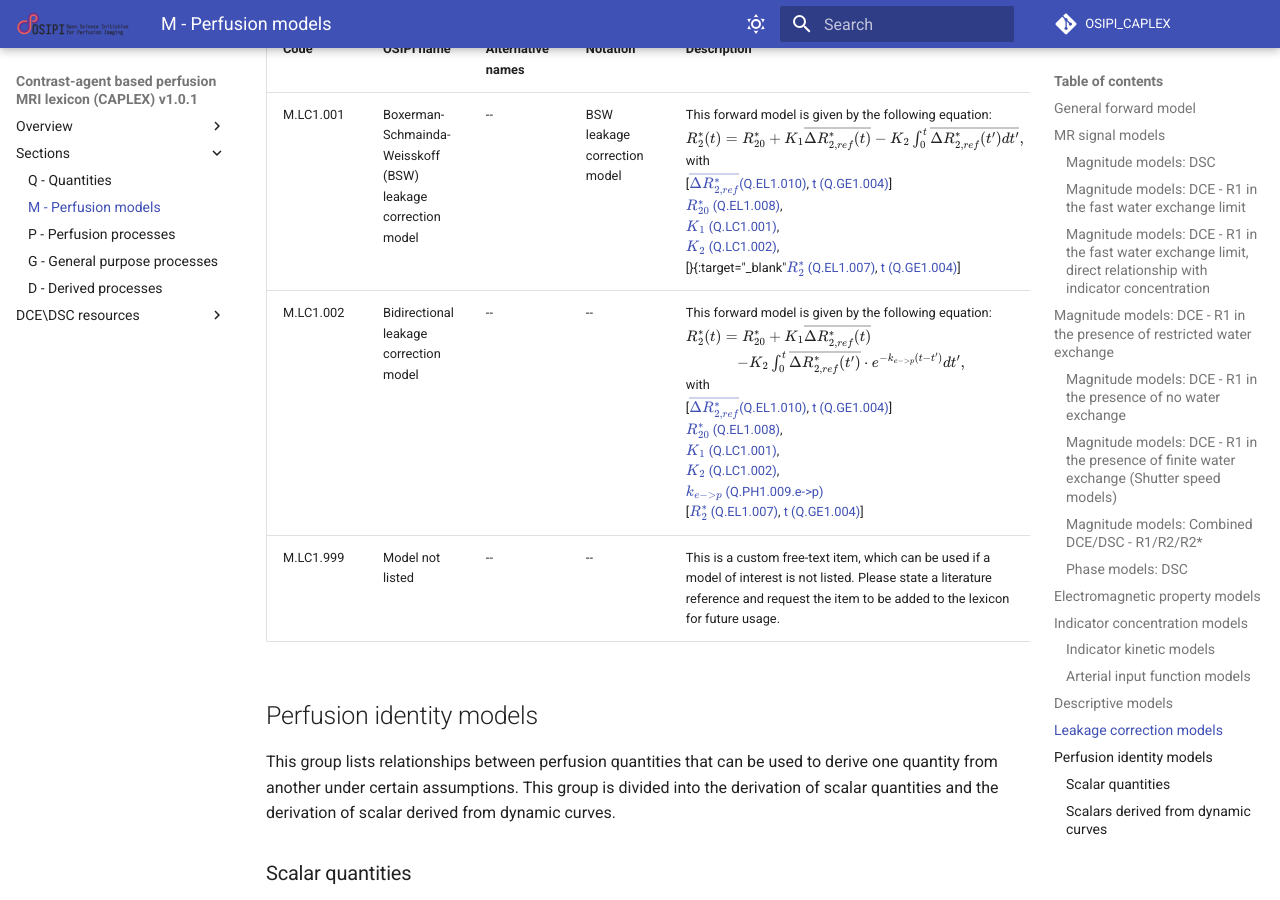
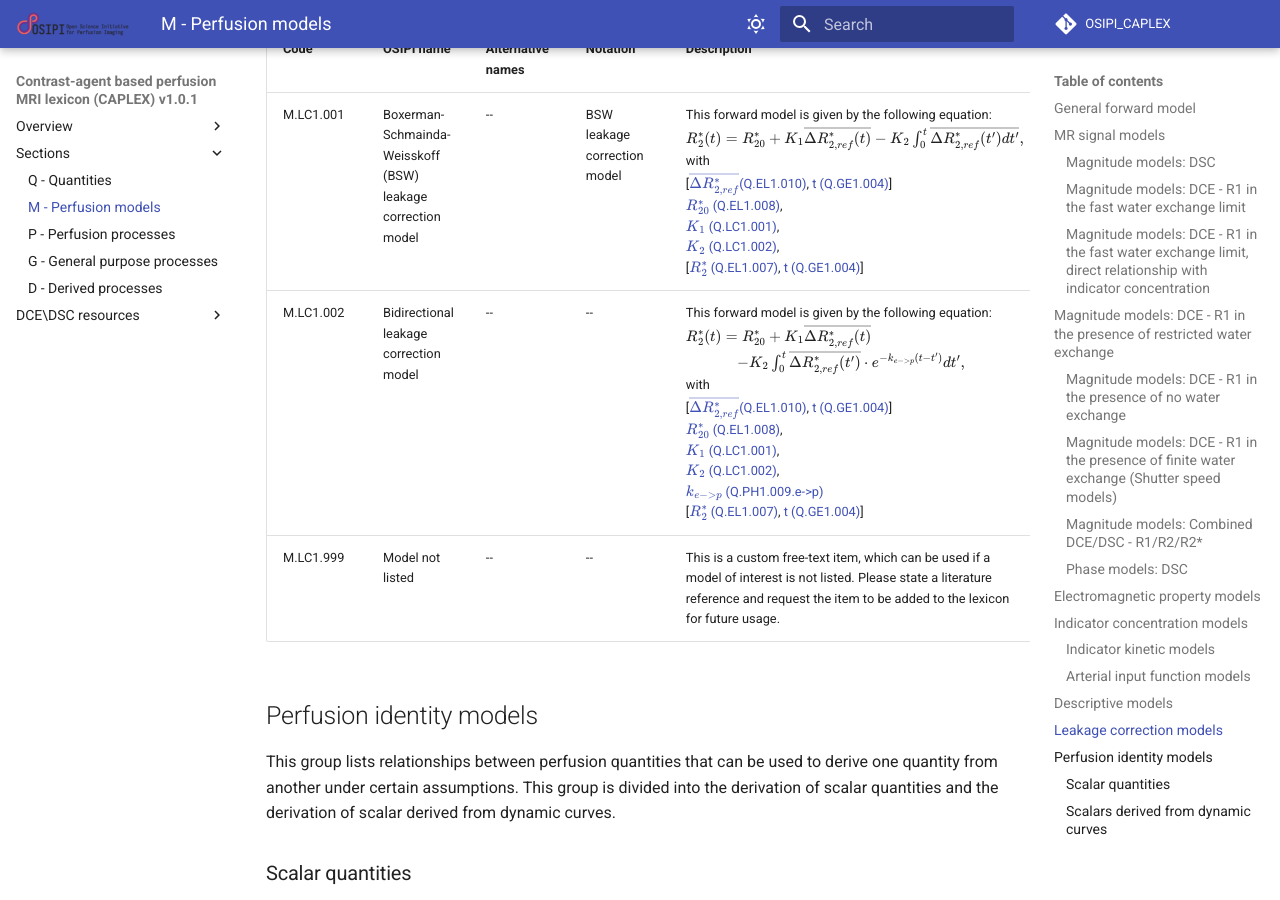
Before and after one commit to notZaki/OSIPI_CAPLEX, an MkDocs documentation site: the page built from docs/perfusionModels.md, in a window 1280 px wide and 900 px high, scrolled down 16558 px. Built offline with MkDocs 1.6.1 and Material for MkDocs 9.7.7, drawn with Linux system fonts in a browser that asks for light colours; formulas are drawn with MathJax 3; comment, search, counter and statistics services are not loaded; part of the change alters nothing that is shown.

Commit message:
Tiny fix

```diff
--- a/docs/perfusionModels.md
+++ b/docs/perfusionModels.md
@@ -162,7 +162,7 @@ but at the same time cannot be derived as a composition of kinetic models, elect
 
 | Code | OSIPI name| Alternative names|Notation|Description|Reference|
 | -- | -- | -- | -- | -- | -- |
-| M.LC1.001 | Boxerman-Schmainda-Weisskoff (BSW) leakage correction model | -- | BSW leakage correction model | This forward model is given by the following equation: </br> $R_2^*(t)=R_{20}^*+K_1\overline{\Delta R_{2,ref}^*(t)}-K_2\int_0^t \overline{\Delta R_{2,ref}^*(t')dt'},$ </br> with </br> [[$\overline{\Delta R_{2,ref}^*}$(Q.EL1.010)](quantities.md#R2ref){:target="_blank"}, [t (Q.GE1.004)](quantities.md#time){:target="_blank"}] </br> [$R_{20}^*$ (Q.EL1.008)](quantities.md#R2Star0){:target="_blank"}, </br> [$K_1$ (Q.LC1.001)](quantities.md#K1){:target="_blank"}, </br> [$K_2$ (Q.LC1.002)](quantities.md#K2){:target="_blank"}{:target="_blank"}, </br> [[$R_2^*$ (Q.EL1.007)](quantities.md#R2Star){:target="_blank"}, [t (Q.GE1.004)](quantities.md#time){:target="_blank"}]   | -- |
+| M.LC1.001 | Boxerman-Schmainda-Weisskoff (BSW) leakage correction model | -- | BSW leakage correction model | This forward model is given by the following equation: </br> $R_2^*(t)=R_{20}^*+K_1\overline{\Delta R_{2,ref}^*(t)}-K_2\int_0^t \overline{\Delta R_{2,ref}^*(t')dt'},$ </br> with </br> [[$\overline{\Delta R_{2,ref}^*}$(Q.EL1.010)](quantities.md#R2ref){:target="_blank"}, [t (Q.GE1.004)](quantities.md#time){:target="_blank"}] </br> [$R_{20}^*$ (Q.EL1.008)](quantities.md#R2Star0){:target="_blank"}, </br> [$K_1$ (Q.LC1.001)](quantities.md#K1){:target="_blank"}, </br> [$K_2$ (Q.LC1.002)](quantities.md#K2){:target="_blank"}, </br> [[$R_2^*$ (Q.EL1.007)](quantities.md#R2Star){:target="_blank"}, [t (Q.GE1.004)](quantities.md#time){:target="_blank"}]   | -- |
 | M.LC1.002 |Bidirectional leakage correction model | -- | -- | This forward model is given by the following equation: </br> $R_2^*(t)=R_{20}^*+K_1\overline{\Delta R_{2,ref}^*(t)}$</br>&emsp;&emsp;&emsp;&emsp;$-K_2\int_0^t \overline{\Delta R_{2,ref}^*(t')}\cdot e^{-k_{e->p}(t-t')}dt',$ </br> with </br> [[$\overline{\Delta R_{2,ref}^*}$(Q.EL1.010)](quantities.md#R2ref){:target="_blank"}, [t (Q.GE1.004)](quantities.md#time){:target="_blank"}] </br> [$R_{20}^*$ (Q.EL1.008)](quantities.md#R2Star0){:target="_blank"}, </br> [$K_1$ (Q.LC1.001)](quantities.md#K1){:target="_blank"}, </br> [$K_2$ (Q.LC1.002)](quantities.md#K2){:target="_blank"}, </br> [$k_{e->p}$ (Q.PH1.009.e->p)](quantities.md#k){:target="_blank"} </br> [[$R_2^*$ (Q.EL1.007)](quantities.md#R2Star){:target="_blank"}, [t (Q.GE1.004)](quantities.md#time){:target="_blank"}] | -- |
 | M.LC1.999 | <a name="not listed LC1"></a> Model not listed | -- | -- | This is a custom free-text item, which can be used if a model of interest is not listed. Please state a literature reference and request the item to be added to the lexicon for future usage. | -- |
 
```
